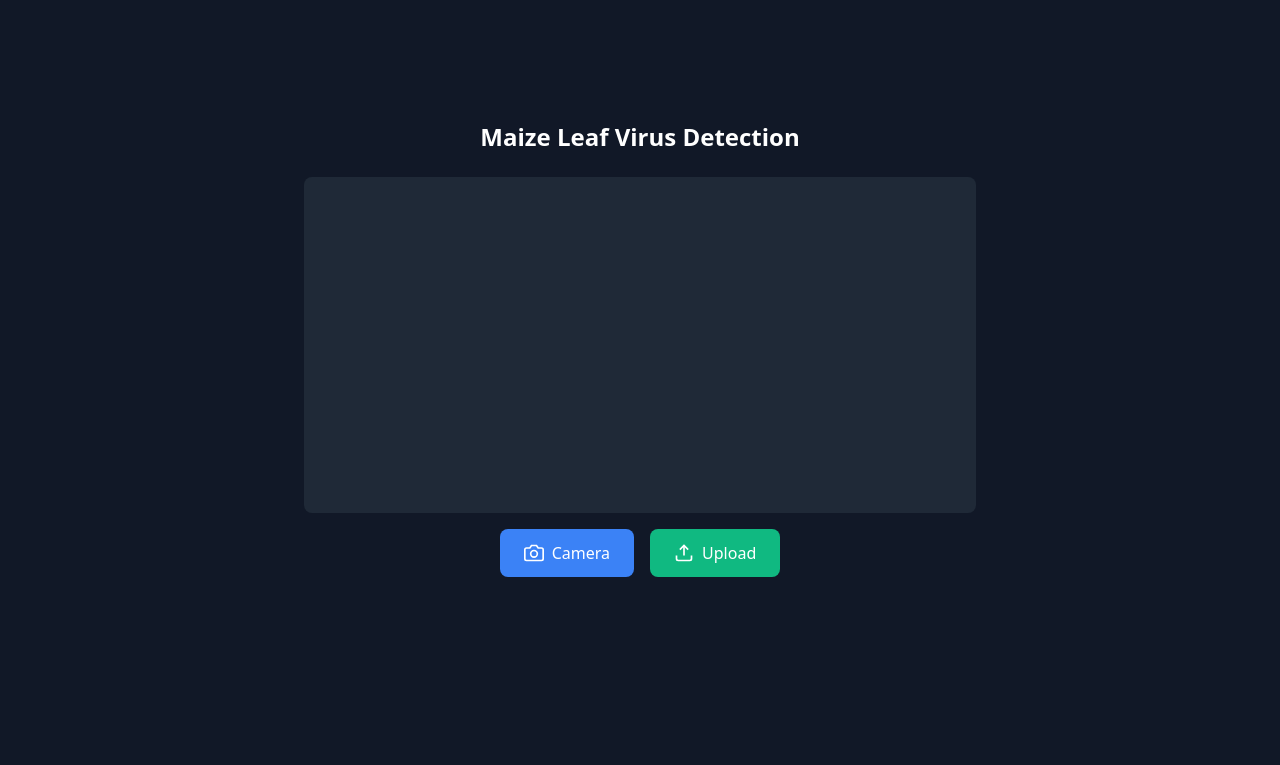
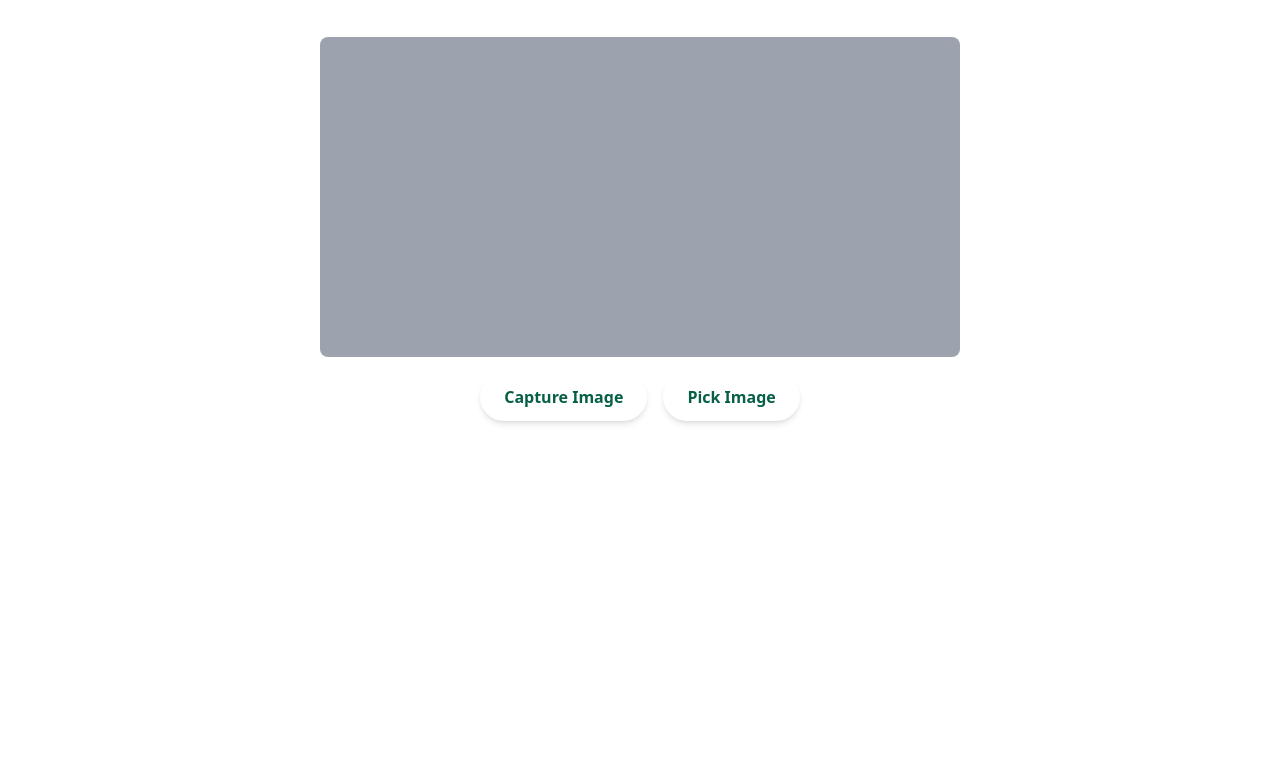
Before and after one commit to kamzysert3/vuna_maize_leaf_virus_detection, a website: page public/index.html in a window 1280 px wide. Shown: the part 67-832 px from the top of the page. After the commit the page ends 800 px from the top, so only its background shows below. Drawn offline with nearby package versions, Linux system fonts and the light colour scheme.

Commit message:
Add health check endpoint and improve UI with preloader and header

```diff
--- a/public/index.html
+++ b/public/index.html
@@ -39,14 +39,24 @@
         }
     </style>
 </head>
-<body class="bg-gray-900 text-white p-4">
-    <div class="max-w-2xl mx-auto flex flex-col justify-center h-screen ">
-        <h1 class="text-2xl font-bold text-center mb-6">Maize Leaf Virus Detection</h1>
-
+<body class="bg-white text-black">
+    <!-- Preloader -->
+    <div id="preloader" class="fixed inset-0 bg-white z-50 flex items-center justify-center">
+        <img src="/img/vddm_logo.png" alt="Vddm Logo" class="w-64 h-64">
+    </div>
+    <!-- Header -->
+    <header class="w-full flex items-center justify-center py-4 px-6 mb-6 bg-green-800 text-white">
+        <h1 class="text-2xl font-bold text-center">Maize Leaf Virus Detection</h1>
+    </header>
+    <!-- Loading Indicator -->
+    <div id="loader" class="hidden absolute inset-0 bg-black bg-opacity-50 flex items-center justify-center z-50">
+        <div class="animate-spin rounded-full h-12 w-12 border-4 border-transparent" style="border-top-color: #065F46;"></div>
+    </div>
+    <div class="max-w-2xl mx-auto flex flex-col justify-between ">
         <!-- Main container -->
-        <div class="space-y-4">
+        <div class="space-y-4 p-4">
             <!-- Preview and Camera -->
-            <div class="relative aspect-video bg-gray-800 rounded-lg overflow-hidden camera-container">
+            <div class="relative aspect-video bg-gray-400 rounded-lg overflow-hidden camera-container">
                 <video id="camera" class="w-full h-full object-cover hidden" autoplay playsinline></video>
                 <canvas id="preview" class="w-full h-full"></canvas>
 
@@ -65,36 +75,31 @@
                         </svg>
                     </button>
                 </div>
-
-                <!-- Loading Indicator -->
-                <div id="loader" class="hidden absolute inset-0 bg-black bg-opacity-50 flex items-center justify-center">
-                    <div class="animate-spin rounded-full h-12 w-12 border-4 border-white" style="border-top-color: #111827;"></div>
-                </div>
             </div>
 
             <!-- Main Controls -->
             <div id="mainControls" class="flex flex-wrap gap-4 justify-center">
-                <button id="cameraBtn" class="px-6 py-3 bg-blue-500 rounded-lg hover:bg-blue-600 transition-colors flex items-center gap-2">
-                    <svg width="20" height="20" viewBox="0 0 24 24" fill="none" stroke="currentColor" stroke-width="2">
+                <button id="cameraBtn" class="px-6 py-3 bg-white text-green-800 shadow-md rounded-full font-bold hover:shadow-lg flex items-center gap-2">
+                    <!-- <svg width="20" height="20" viewBox="0 0 24 24" fill="none" stroke="currentColor" stroke-width="2">
                         <path d="M23 19a2 2 0 0 1-2 2H3a2 2 0 0 1-2-2V8a2 2 0 0 1 2-2h4l2-3h6l2 3h4a2 2 0 0 1 2 2z"></path>
                         <circle cx="12" cy="13" r="4"></circle>
-                    </svg>
-                    Camera
+                    </svg> -->
+                    Capture Image
                 </button>
-                <button id="uploadBtn" class="px-6 py-3 bg-green-500 rounded-lg hover:bg-green-600 transition-colors flex items-center gap-2">
-                    <svg width="20" height="20" viewBox="0 0 24 24" fill="none" stroke="currentColor" stroke-width="2">
+                <button id="uploadBtn" class="px-6 py-3 bg-white text-green-800 shadow-md rounded-full font-bold hover:shadow-lg flex items-center gap-2">
+                    <!-- <svg width="20" height="20" viewBox="0 0 24 24" fill="none" stroke="currentColor" stroke-width="2">
                         <path d="M21 15v4a2 2 0 0 1-2 2H5a2 2 0 0 1-2-2v-4"></path>
                         <polyline points="17 8 12 3 7 8"></polyline>
                         <line x1="12" y1="3" x2="12" y2="15"></line>
-                    </svg>
-                    Upload
+                    </svg> -->
+                    Pick Image
                 </button>
-                <button id="detectBtn" class="px-6 py-3 bg-yellow-500 rounded-lg hover:bg-yellow-600 transition-colors hidden flex items-center gap-2">
-                    <svg width="20" height="20" viewBox="0 0 24 24" fill="none" stroke="currentColor" stroke-width="2">
+                <button id="detectBtn" class="px-6 py-3 bg-white text-green-800 shadow-md rounded-full font-bold hover:shadow-lg hidden flex items-center gap-2">
+                    <!-- <svg width="20" height="20" viewBox="0 0 24 24" fill="none" stroke="currentColor" stroke-width="2">
                         <circle cx="11" cy="11" r="8"></circle>
                         <line x1="21" y1="21" x2="16.65" y2="16.65"></line>
-                    </svg>
-                    Detect
+                    </svg> -->
+                    Predict Disease
                 </button>
             </div>
 
@@ -104,6 +109,12 @@
     </div>
 
     <script>
+        window.addEventListener('load', () => {
+            setTimeout(() => {
+                document.getElementById('preloader').classList.add('hidden');
+            }, 5000);
+        });
+
         const API_URL = 'https://maize-leaf-virus-detection-api.onrender.com/predict';
         const elements = {
             camera: document.getElementById('camera'),
@@ -245,6 +256,7 @@
                 const data = await result.json();
                 if (data.success) {
                     displayResult(data.image);
+                    elements.detectBtn.classList.add('hidden');
                 } else {
                     throw new Error(data.detail || 'Processing failed');
                 }
```
Also changed, not shown: index.js (+10 -0 lines), public/img/vddm_logo.png (added).
